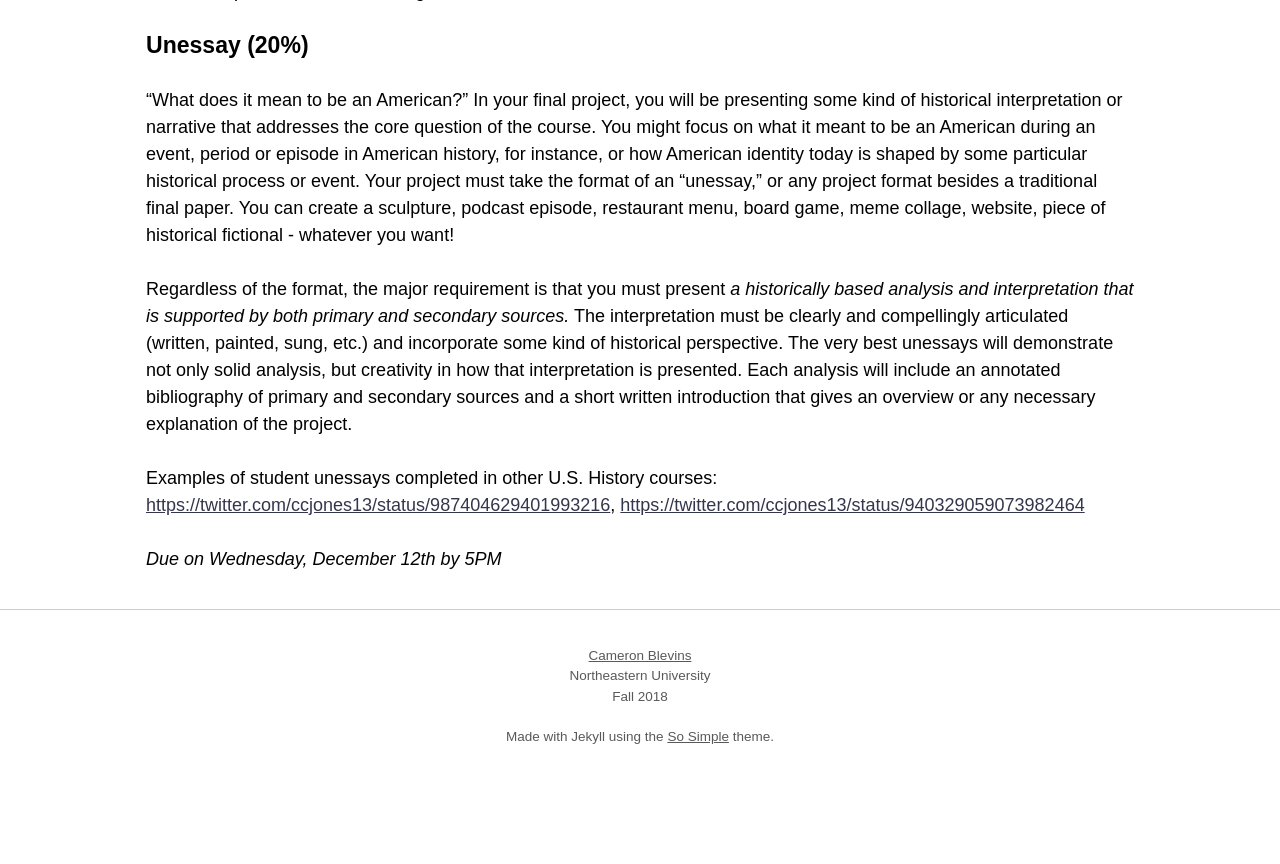
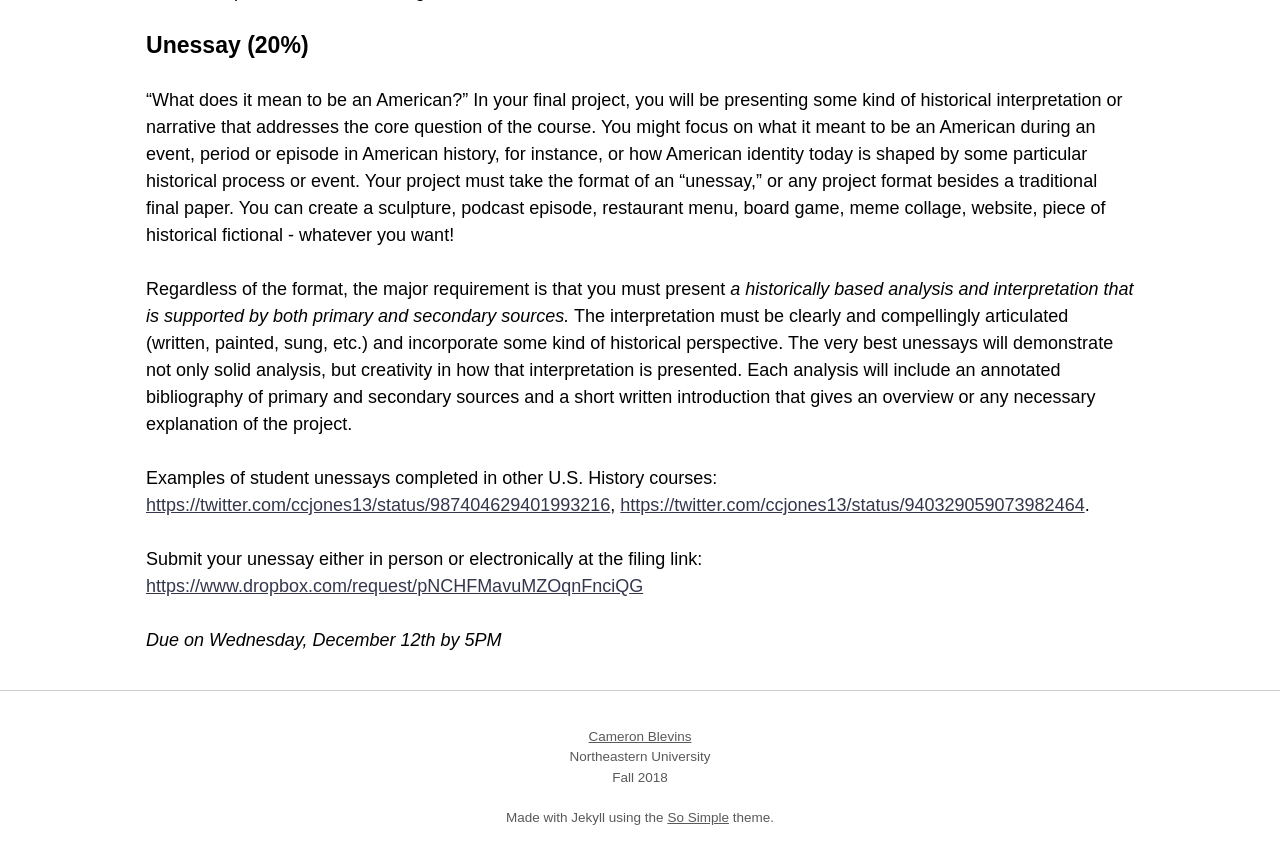
Before and after one commit to cblevins/f18-intro-us, a Jekyll site: the page built from assignments.md, in a window 1280 px wide and 900 px high, scrolled down 1555 px. Shown: the top 864 px of the window. Built offline with Jekyll 4.4.1, drawn with Linux system fonts in a browser that asks for light colours; nearby versions of some CDN libraries; before the commit the page ends 2374 px from its top, so only the background shows below that.

Commit message:
unessays

```diff
--- a/assignments.md
+++ b/assignments.md
@@ -35,6 +35,8 @@ You will be playing a historical roleplaying game over the course of several wee
 
 Regardless of the format, the major requirement is that you must present *a historically based analysis and interpretation that is supported by both primary and secondary sources.* The interpretation must be clearly and compellingly articulated (written, painted, sung, etc.) and incorporate some kind of historical perspective. The very best unessays will demonstrate not only solid analysis, but creativity in how that interpretation is presented. Each analysis will include an annotated bibliography of primary and secondary sources and a short written introduction that gives an overview or any necessary explanation of the project.
 
-Examples of student unessays completed in other U.S. History courses: <https://twitter.com/ccjones13/status/987404629401993216>, <https://twitter.com/ccjones13/status/940329059073982464>
+Examples of student unessays completed in other U.S. History courses: <https://twitter.com/ccjones13/status/987404629401993216>, <https://twitter.com/ccjones13/status/940329059073982464>.
+
+Submit your unessay either in person or electronically at the filing link: <https://www.dropbox.com/request/pNCHFMavuMZOqnFnciQG>
 
 *Due on Wednesday, December 12th by 5PM*
```
Also changed, not shown: 1 other file.
